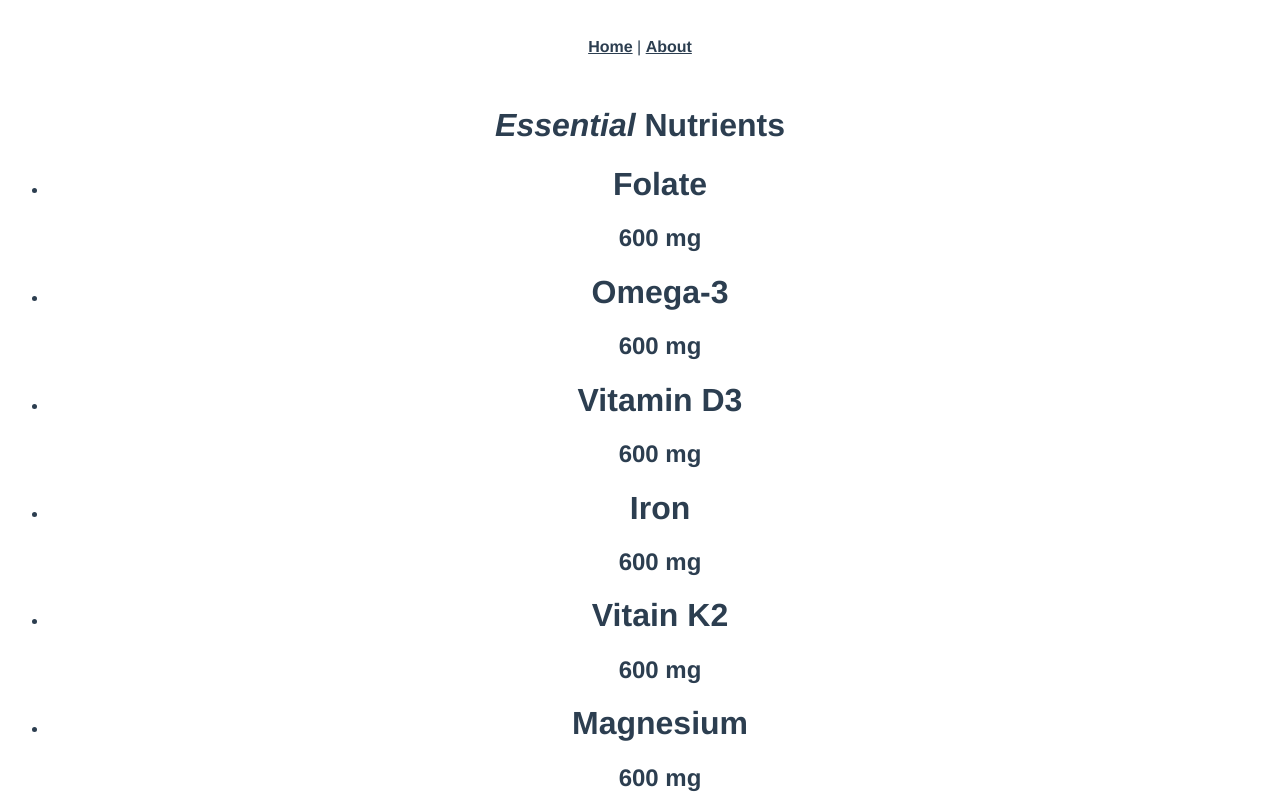
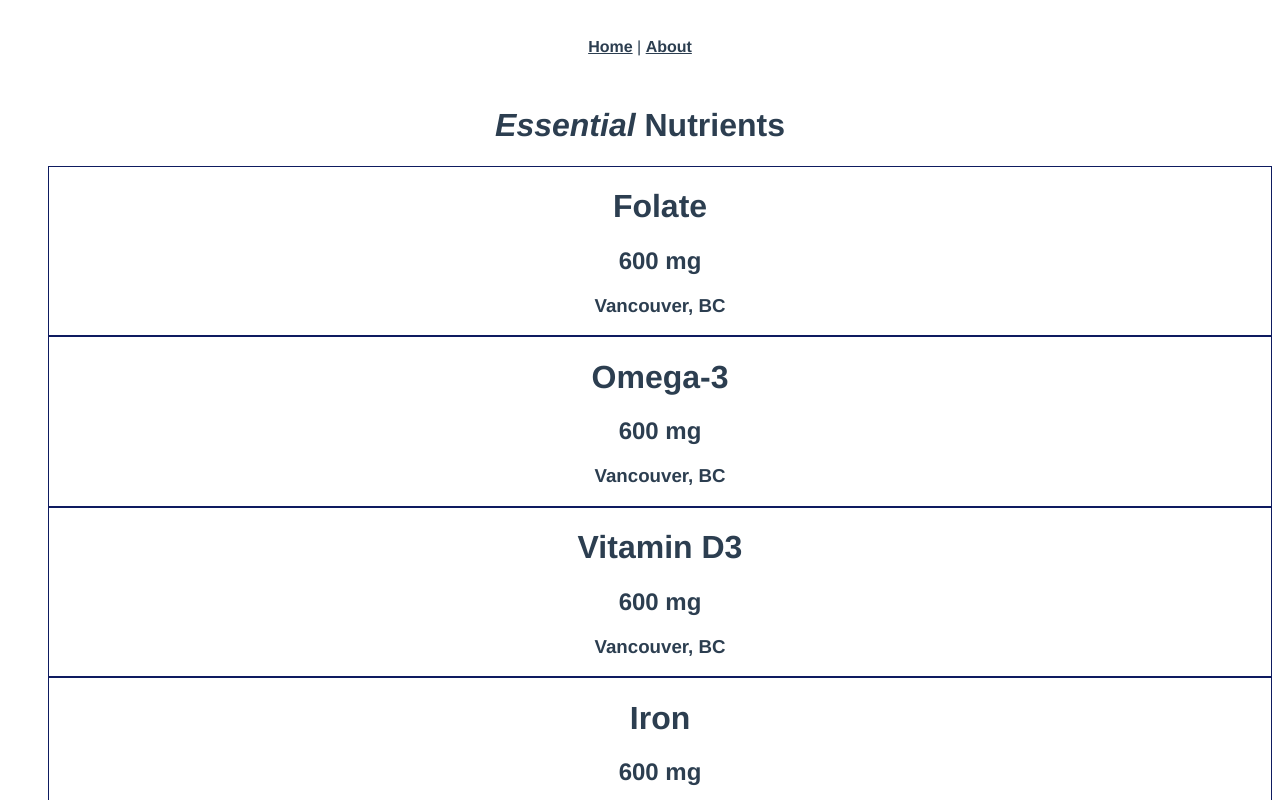
Before and after one commit to hope-andrew/ingredients, a Vue app: page /#/ingredients in a window 1280 px wide. Shown: the top 800 px of the page. Built offline with nearby package versions, Linux system fonts and the light colour scheme.

Commit message:
add sass

```diff
--- a/package.json
+++ b/package.json
@@ -25,8 +25,9 @@
     "@vue/test-utils": "^1.0.0-beta.20",
     "chai": "^4.1.2",
     "lint-staged": "^7.2.2",
-    "node-sass": "^4.9.0",
-    "sass-loader": "^7.0.1",
+    "node-sass": "^4.9.3",
+    "sass-loader": "^7.1.0",
+    "style-loader": "^0.23.0",
     "vue-template-compiler": "^2.5.17"
   },
   "browserslist": [
--- a/src/App.vue
+++ b/src/App.vue
@@ -8,7 +8,10 @@
   </div>
 </template>
 
+<style lang="scss" src="@/assets/main.scss" />
 <style lang="scss">
+// @import '@/assets/main.scss';
+
 #app {
   font-family: 'Avenir', Helvetica, Arial, sans-serif;
   -webkit-font-smoothing: antialiased;
--- /dev/null
+++ b/src/assets/breakpoints.scss
@@ -0,0 +1,16 @@
+// Breakpoints
+@mixin breakpoint($point) {
+  @if $point == desktop {
+    @media (min-width: 1020px) {
+      @content;
+    }
+  } @else if $point == tablet {
+    @media (min-width: 640px) {
+      @content;
+    }
+  } @else if $point == mobile {
+    @media (max-width: 639px) {
+      @content;
+    }
+  }
+}
--- /dev/null
+++ b/src/assets/colors.scss
@@ -0,0 +1 @@
+$blue: #0E1B60;
--- /dev/null
+++ b/src/assets/main.scss
@@ -0,0 +1,2 @@
+@import 'colors.scss';
+@import 'breakpoints.scss';
--- a/src/components/IngredientCard.vue
+++ b/src/components/IngredientCard.vue
@@ -3,7 +3,7 @@
     <div class="box">
       <h1>{{name}}</h1>
       <h2>{{amount}}</h2>
-      <h3>{{location}}</h3>
+      <h3>{{origin}}</h3>
     </div>
   </div>
 </template>
@@ -32,5 +32,10 @@ export default {
 };
 </script>
 
-<style lang="scss">
+<style lang="scss" scoped>
+
+
+.ingredient-card {
+  border: 1px solid #0E1B60;
+}
 </style>
--- a/src/views/Ingredients.vue
+++ b/src/views/Ingredients.vue
@@ -1,7 +1,7 @@
 <template lang="html">
   <div>
     <h1><i> Essential</i> Nutrients</h1>
-    <ul>
+    <ul class="ingredient-list">
       <li v-for="ingredient in ingredientsList" :key="ingredient">
         <ingredient-card
           :name="ingredient"
@@ -37,4 +37,8 @@ export default {
 </script>
 
 <style lang="scss">
+
+.ingredient-list {
+  list-style: none;
+}
 </style>
```
Also changed, not shown: 1 other file (tests, documents, lock files or other folders).
